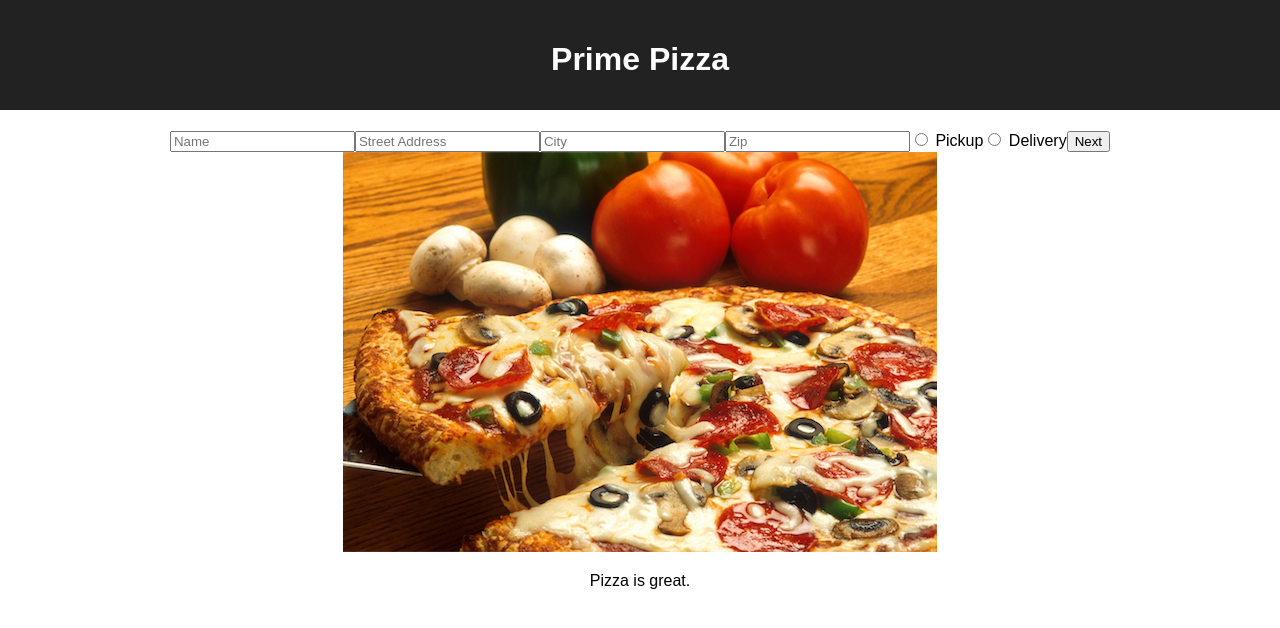
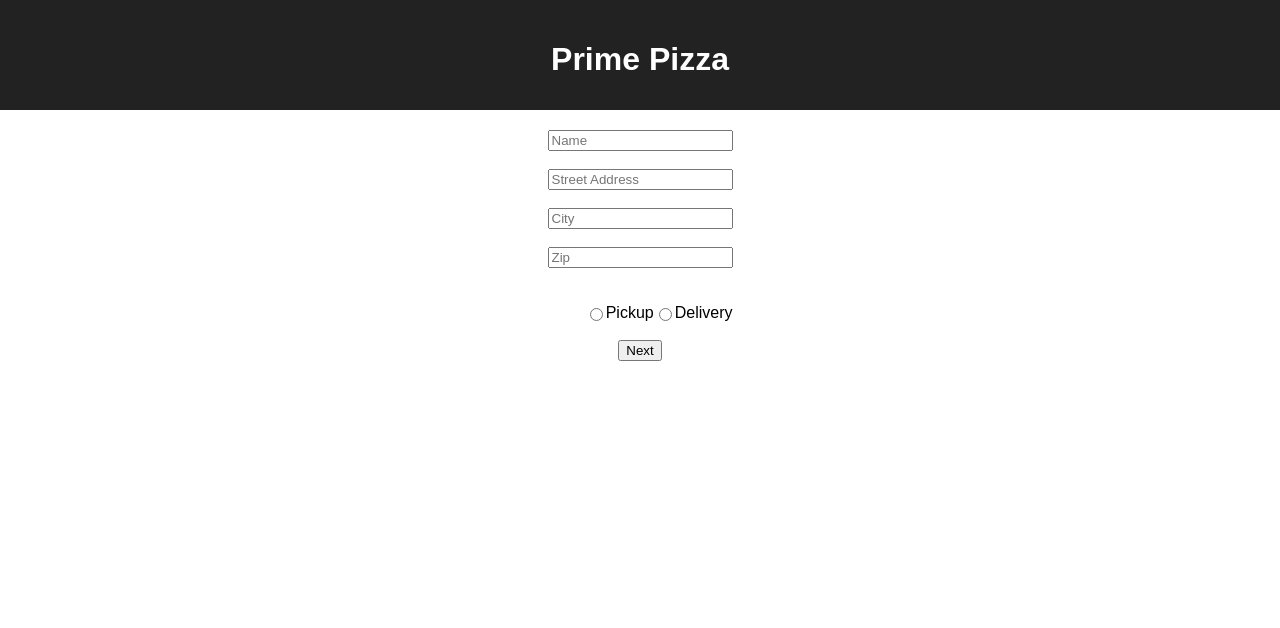
Before and after one commit to Keplej/Group2-redux-pizza-parlor, a React (Create React App) app: page / in a window 1280 px wide. Both pictures are taken after a click on the button "Next". Shown: the top 628 px of the page. Built offline with nearby package versions, Linux system fonts and the light colour scheme; no server answers.

Commit message:
styling doneish

```diff
--- a/src/components/Admin/Admin.jsx
+++ b/src/components/Admin/Admin.jsx
@@ -1,6 +1,7 @@
 import axios from "axios";
 import { useEffect, useState } from "react";
 import { useDispatch } from "react-redux";
+
 
 function Admin() {
 
--- a/src/components/App/App.jsx
+++ b/src/components/App/App.jsx
@@ -51,8 +51,7 @@ function App() {
         </Route>
       </Router>
 
-      <img src='images/pizza_photo.png' />
-      <p>Pizza is great.</p>
+
     </div>
   );
 }
--- /dev/null
+++ b/src/components/OrderForm/OrderForm.css
@@ -0,0 +1,15 @@
+.orderForm {
+    display: inline-block;
+    flex-direction: row;
+}
+
+.flex {
+    display: inline-block;
+    flex-direction: row;
+
+}
+
+.flexType{
+    display: flex;
+    justify-content: flex-end;
+}
--- a/src/components/OrderForm/OrderForm.jsx
+++ b/src/components/OrderForm/OrderForm.jsx
@@ -1,6 +1,7 @@
-import {useDispatch} from 'react-redux';
-import {useState} from 'react'
+import { useDispatch } from 'react-redux';
+import { useState } from 'react'
 import { useHistory } from 'react-router-dom';
+import './OrderForm.css';
 
 
 function OrderForm() {
@@ -21,13 +22,15 @@ function OrderForm() {
     const handleSubmit = (event) => {
         event.preventDefault();
         console.log(customerName, streetAddress, city, zip, type);
-        dispatch({type: 'SUBMIT_INFO', payload: {
+        dispatch({
+            type: 'SUBMIT_INFO', payload: {
                 customer_name: customerName,
                 street_address: streetAddress,
                 city: city,
                 zip: zip,
                 type: type
-        }})
+            }
+        })
         // clear input fields
         setCustomerName('');
         setStreetAddress('');
@@ -46,22 +49,28 @@ function OrderForm() {
     return (
         //
         <>
-            <form onSubmit={handleSubmit}>
 
-                <input placeholder="Name" type="text" value={customerName} onChange={(event) => setCustomerName(event.target.value)}/>
-
-                <input placeholder="Street Address" value={streetAddress} type="text" onChange={(event) => setStreetAddress(event.target.value)}/>
-
-                <input placeholder="City" type="text" value={city} onChange={(event) => setCity(event.target.value)}/>
-
-                <input placeholder="Zip" type="text" value={zip} onChange={(event) => setZip(event.target.value)}/>
-
-
-                <input type="radio" value={type} name="Pickup" onChange={(event) => setType("Pickup")}/> Pickup
-
-                <input type="radio" value={type} name="Delivery" onChange={(event) => setType("Delivery")}/> Delivery
-
-
+            <form className="orderForm" onSubmit={handleSubmit}>
+                <div>
+                    <input placeholder="Name" type="text" value={customerName} onChange={(event) => setCustomerName(event.target.value)} />
+                    <br />
+                    <br />
+                    <input placeholder="Street Address" value={streetAddress} type="text" onChange={(event) => setStreetAddress(event.target.value)} />
+                    <br />
+                    <br />
+                    <input placeholder="City" type="text" value={city} onChange={(event) => setCity(event.target.value)} />
+                    <br />
+                    <br />
+                    <input placeholder="Zip" type="text" value={zip} onChange={(event) => setZip(event.target.value)} />
+                </div>
+                <br />
+                <br />
+                <div className="flexType">
+                    <input type="radio" value={type} name="Pickup" onChange={(event) => setType("Pickup")} /> Pickup
+                    <br />
+                    <input type="radio" value={type} name="Delivery" onChange={(event) => setType("Delivery")} /> Delivery
+                </div>
+                <br />
                 <button className="next" type="submit">Next</button>
 
 
@@ -71,12 +80,3 @@ function OrderForm() {
 }
 
 export default OrderForm;
-
-
-// {
-//     customer_name: customerName,
-//     street_address: streetAddress,
-//     city: city,
-//     zip: zip,
-//     type: type
-// }
```
Lines whose indentation alone changed are shown as unchanged.
